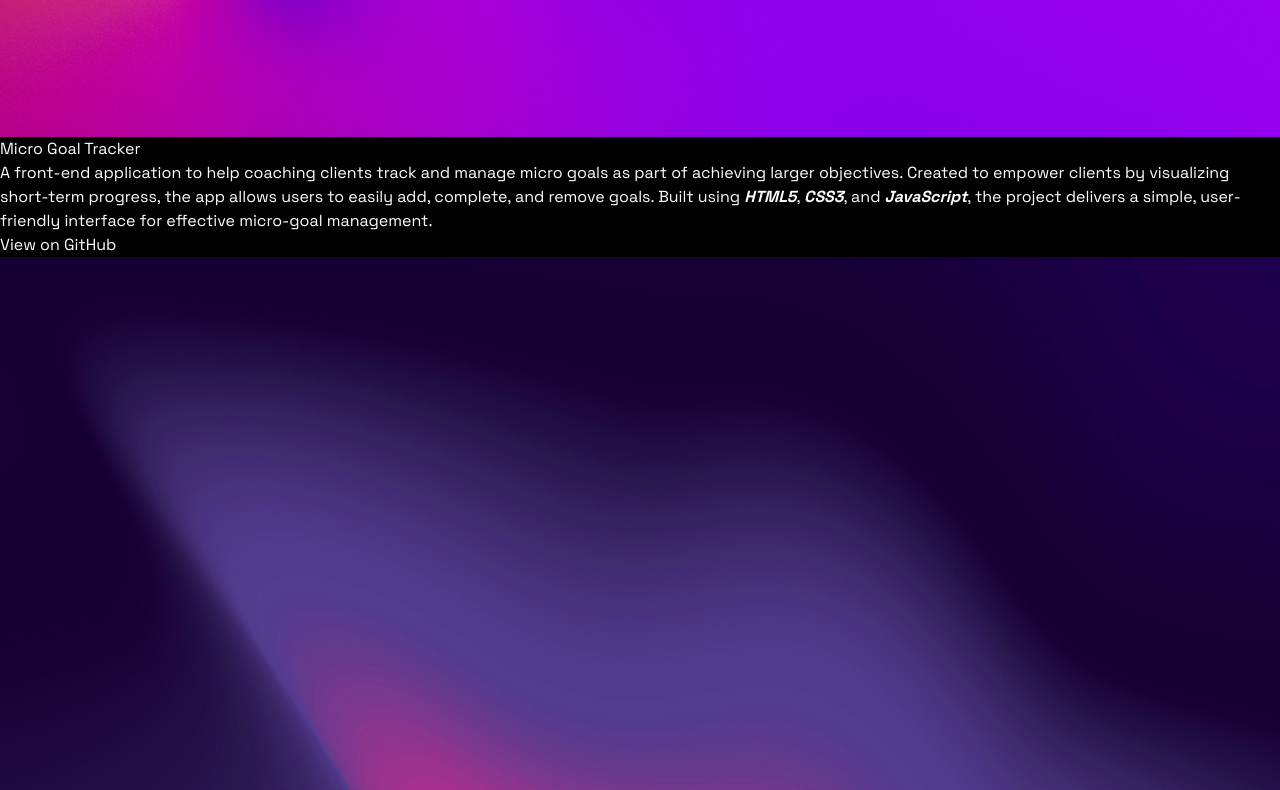
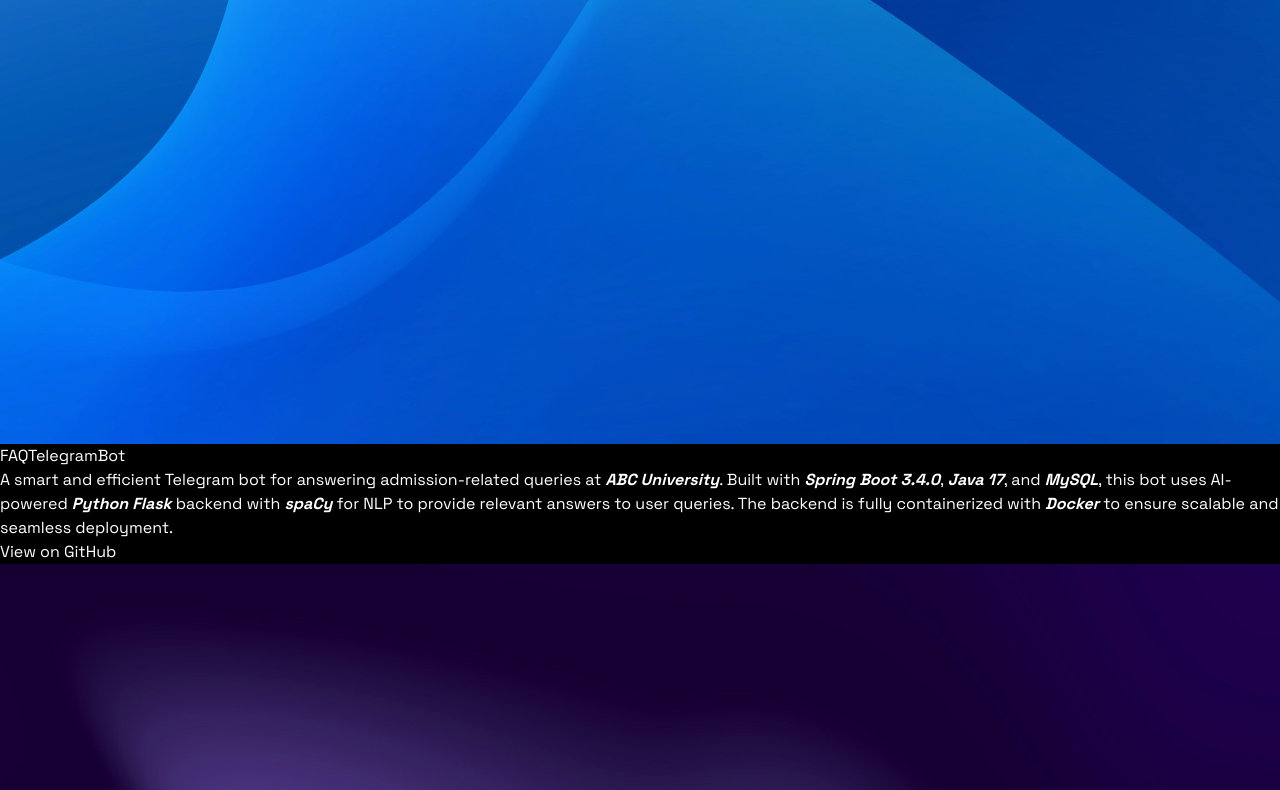
Before and after one commit to RamadeviKN/ramadevi-portfolio, a React (Vite) app: page / in a window 1280 px wide. Shown: the part 2900-3690 px from the top of the page. Built offline with nearby package versions, Linux system fonts and the light colour scheme.

Commit message:
Adding project - FAQTelegramBot to portfolio

```diff
--- a/src/constants/index.jsx
+++ b/src/constants/index.jsx
@@ -66,14 +66,14 @@ export const PROJECTS = [
   },
   {
     id: 2,
-    name: "Micro Goal Tracker",
+    name: "FAQTelegramBot",
     description: (
       <>
-      A front-end application to help coaching clients track and manage micro goals as part of achieving larger objectives. Created to empower clients by visualizing short-term progress, the app allows users to easily add, complete, and remove goals. Built using <strong><i>HTML5</i></strong>, <strong><i>CSS3</i></strong>, and <strong><i>JavaScript</i></strong>, the project delivers a simple, user-friendly interface for effective micro-goal management.
+        A smart and efficient Telegram bot for answering admission-related queries at <strong><i>ABC University</i></strong>. Built with <strong><i>Spring Boot 3.4.0</i></strong>, <strong><i>Java 17</i></strong>, and <strong><i>MySQL</i></strong>, this bot uses AI-powered <strong><i>Python Flask</i></strong> backend with <strong><i>spaCy</i></strong> for NLP to provide relevant answers to user queries. The backend is fully containerized with <strong><i>Docker</i></strong> to ensure scalable and seamless deployment.
       </>
     ),
-      image: projectImage3,
-    githubLink: "https://github.com/RamadeviKN/MICRO_GOAL_TRACKER",
+      image: projectImage2,
+    githubLink: "https://github.com/RamadeviKN/FAQTelegramBot",
   },
   {
     id: 3,
@@ -97,18 +97,18 @@ export const PROJECTS = [
       image: projectImage6,
     githubLink: "https://github.com/RamadeviKN/cyber-threat-detection-machine-learning-project",
   },
-  /*{
+  {
     id: 5,
-    name: "Market Segment Analysis Using Machine Learning - Clustering",
-    description:(
+    name: "Micro Goal Tracker",
+    description: (
       <>
-      "Test"
+      A front-end application to help coaching clients track and manage micro goals as part of achieving larger objectives. Created to empower clients by visualizing short-term progress, the app allows users to easily add, complete, and remove goals. Built using <strong><i>HTML5</i></strong>, <strong><i>CSS3</i></strong>, and <strong><i>JavaScript</i></strong>, the project delivers a simple, user-friendly interface for effective micro-goal management.
       </>
     ),
-      image: projectImage6,
-    githubLink: "https://github.com/user/chat-application",
+      image: projectImage3,
+    githubLink: "https://github.com/RamadeviKN/MICRO_GOAL_TRACKER",
   },
-  {
+  /*{
     id: 6,
     name: "Association Rule Learning",
     description:(
```
